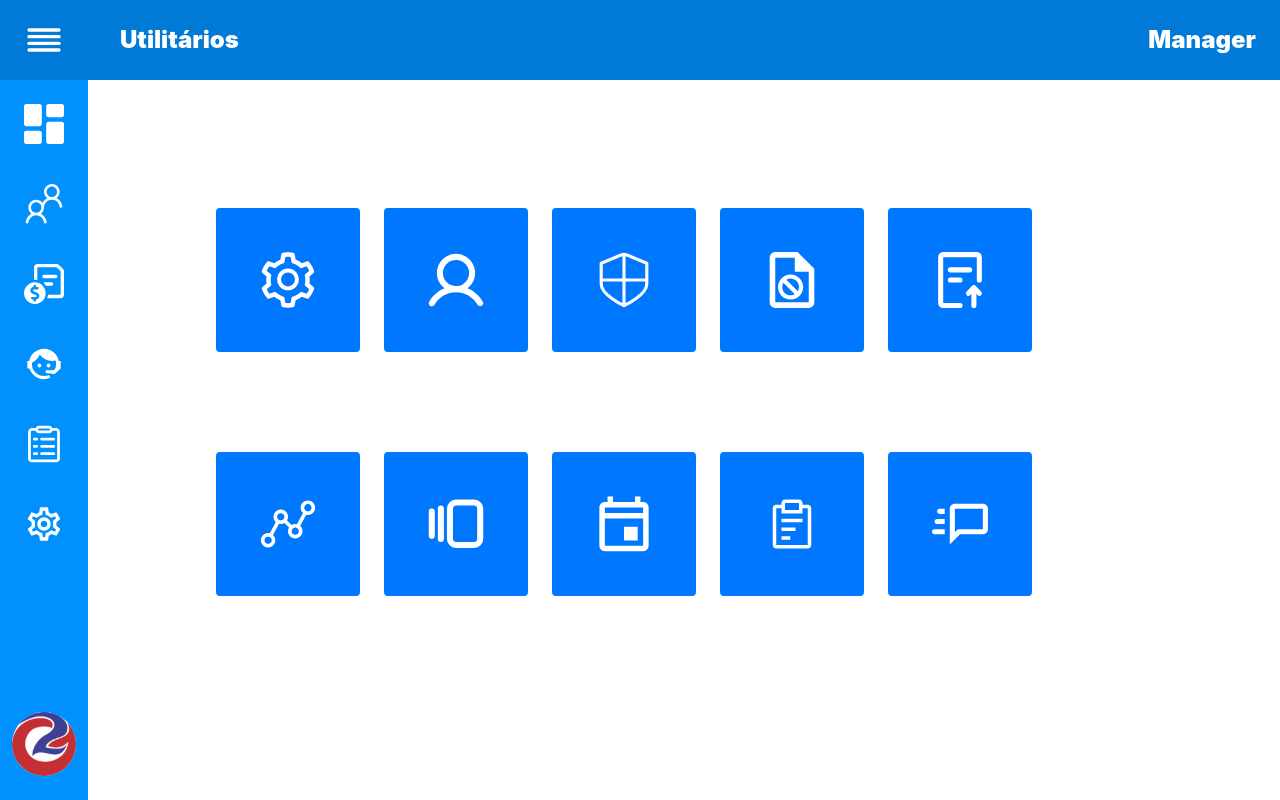
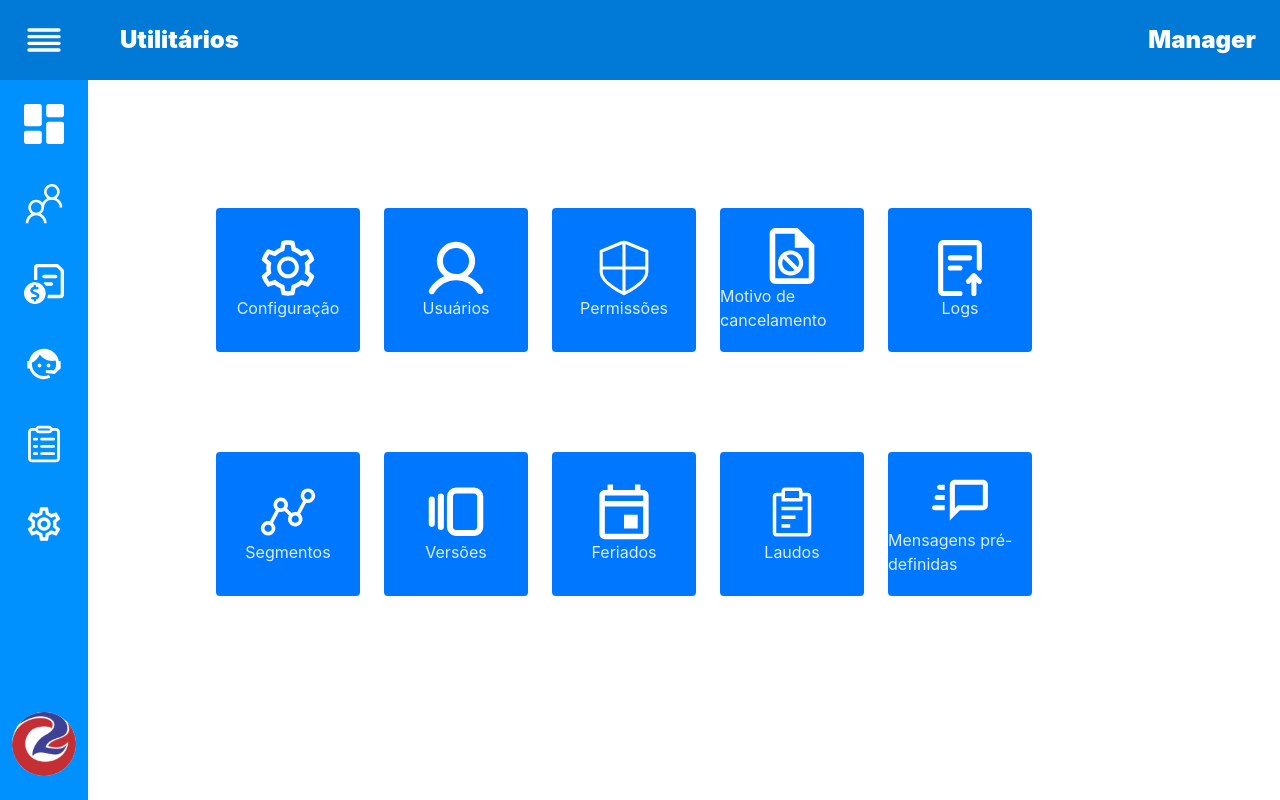
Before and after one commit to leo3210k/User_Page, a Vue app: page / in a window 1280 px wide. Built offline with nearby package versions, Linux system fonts and the light colour scheme.

Commit message:
feat: add Home icons labels

```diff
--- a/src/components/template/Home.vue
+++ b/src/components/template/Home.vue
@@ -4,6 +4,7 @@
       <div v-for="(image, index) in images" :key="index"
       class="w-36 h-36 flex flex-col justify-center items-center bg-azure-radiance-darker rounded">
         <img :src="image.src" :alt="image.src" class="w-14 h-14">
+        <span>{{ image.label }}</span>
       </div>
     </div>
   </PageModel>
```
